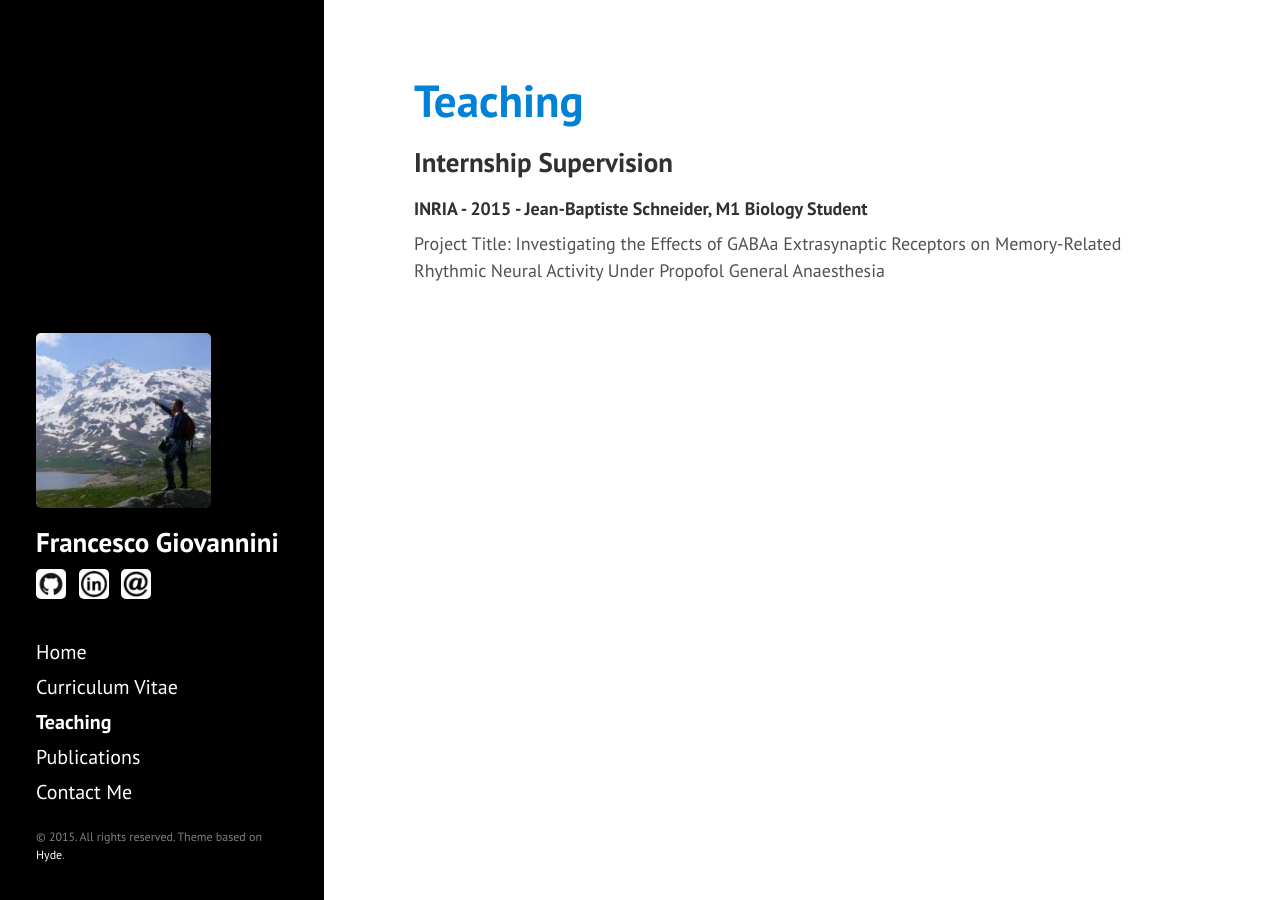
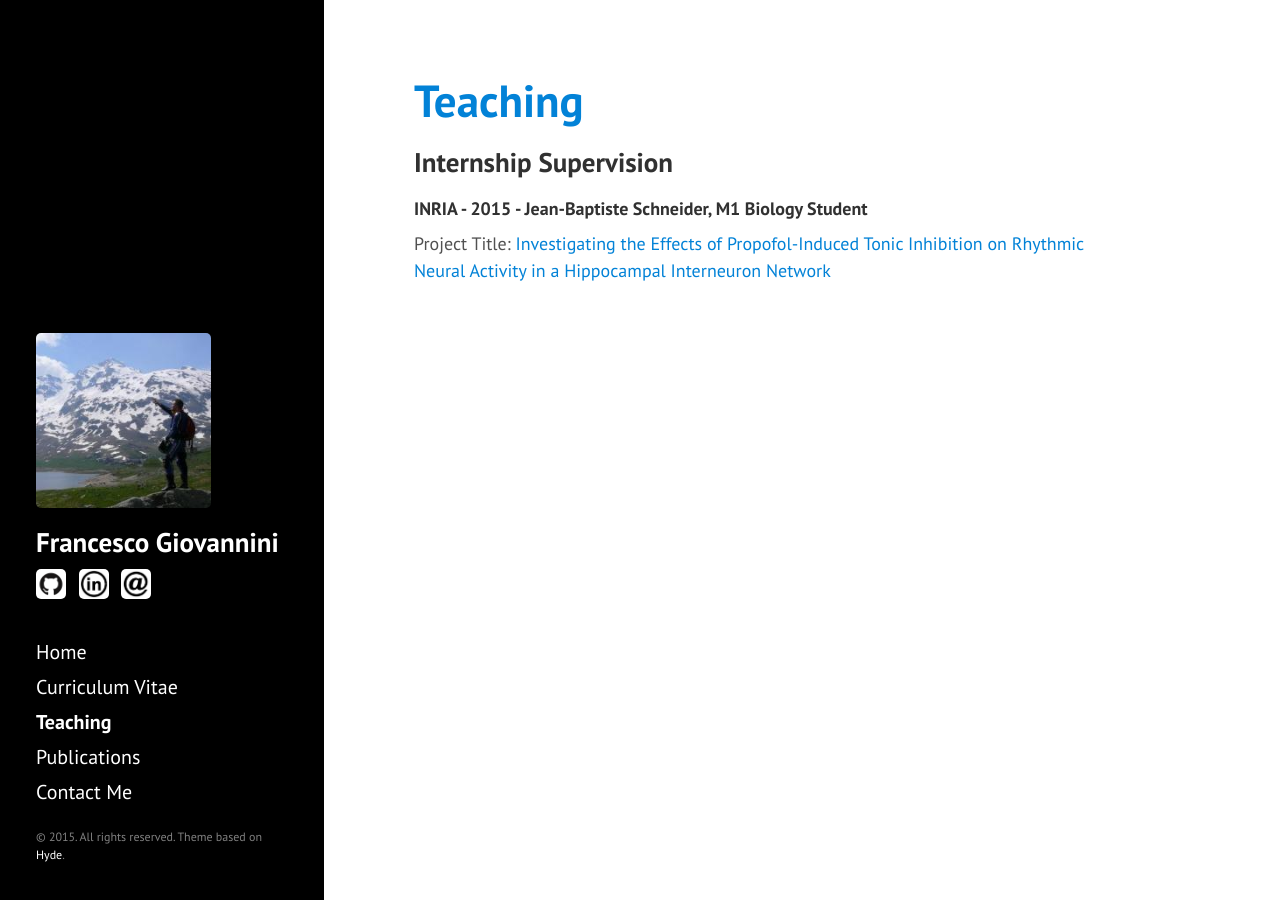
Before and after one commit to JoErNanO/joernano.github.io, a Jekyll site: the page built from pages/02-teaching.md, in a window 1280 px wide. Built offline with Jekyll 4.4.1, drawn with Linux system fonts in a browser that asks for light colours; Markdown is read by kramdown in place of the engine named in the settings.

Commit message:
[TEACH] Add Jean-Baptiste internship report to my teaching page. It is now available for download.

```diff
--- a/_config.yml
+++ b/_config.yml
@@ -14,6 +14,9 @@ tagline:          'Computational neuroscientist'
 description:      'I am a Research Assistant and PhD Student in the <a href="http://neurosys.loria.fr">Neurosys Team</a> at <a href="http://www.inria.fr/en/centre/nancy">INRIA Nancy</a> and <a href="http://www.loria.fr">LORIA</a>. My work focuses on modelling the memory system under general anaesthesia.'
 url:              http://joernano.github.io
 baseurl:          /
+
+dirlist:
+    downloads:  'downloads'
 
 author:
   name:           'Francesco Giovannini'
--- a/pages/02-teaching.md
+++ b/pages/02-teaching.md
@@ -7,4 +7,4 @@ title: Teaching
 ## Internship Supervision
 
 #### INRIA - 2015 - Jean-Baptiste Schneider, M1 Biology Student
-Project Title: Investigating the Effects of GABAa Extrasynaptic Receptors on Memory-Related Rhythmic Neural Activity Under Propofol General Anaesthesia
+Project Title: [Investigating the Effects of Propofol-Induced Tonic Inhibition on Rhythmic Neural Activity in a Hippocampal Interneuron Network]({{site.baseurl}}{{site.dirlist.downloads}}/2015-JeanBaptisteSchneider-RapportStage.pdf)
```
Also changed, not shown: 1 other file.
